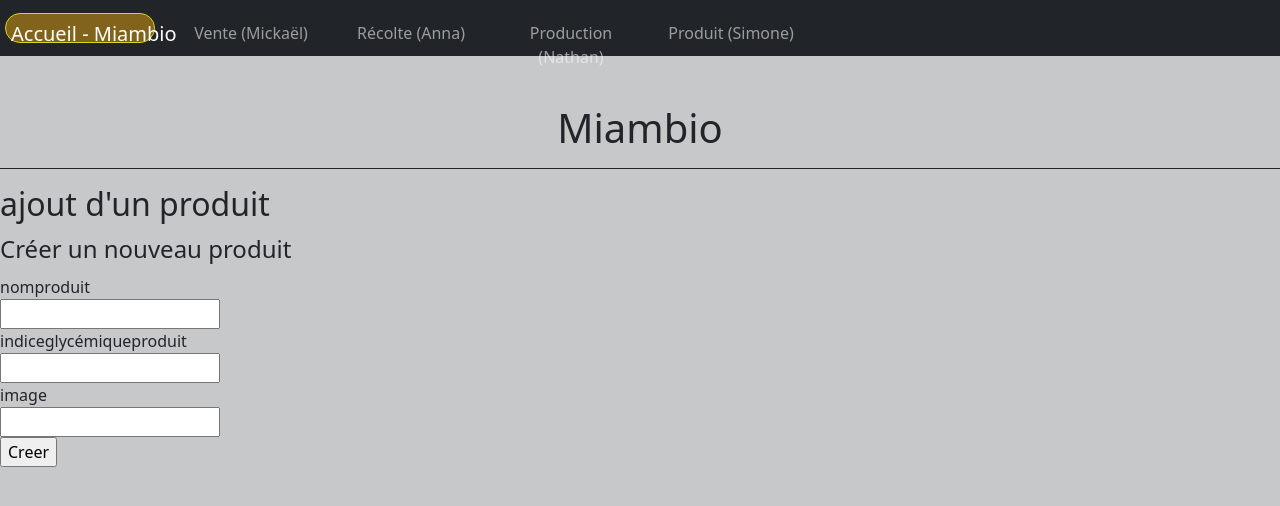
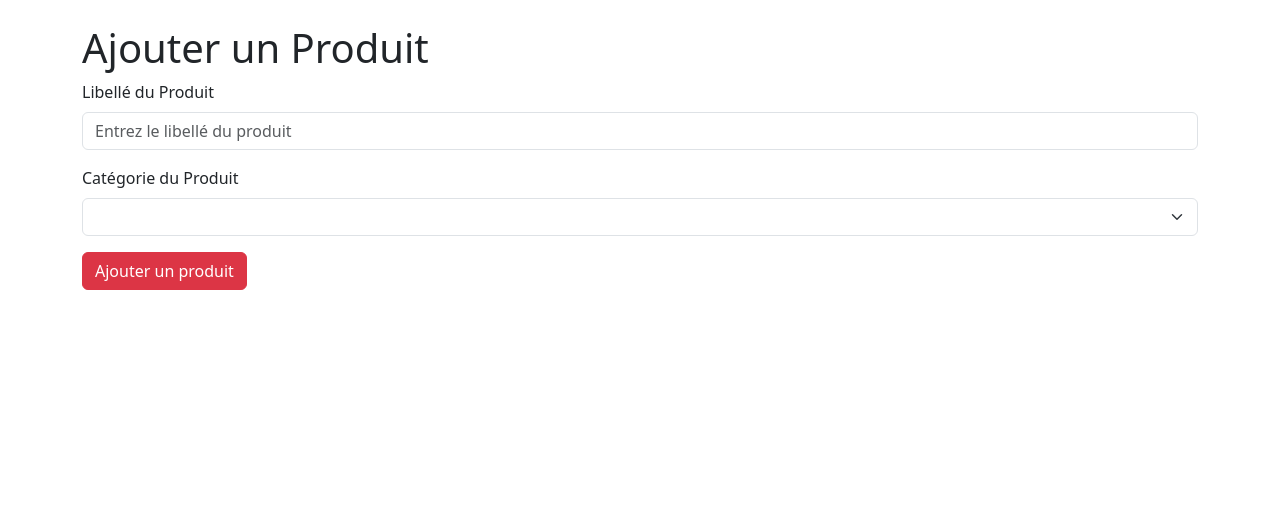
Before and after one commit to agaiffe2-iut90/Miambio, a Flask app: page /produit/add in a window 1280 px wide. Shown: the top 506 px of the page. Run offline with Flask 3, Linux system fonts and the light colour scheme; lists and menus that the app fills with data are empty; some libraries are stand-ins or nearby versions.

Commit message:
Update add_produit.html

```diff
--- a/PROJET FLASK/templates/produit/add_produit.html
+++ b/PROJET FLASK/templates/produit/add_produit.html
@@ -1,22 +1,34 @@
-{% extends 'layout.html' %}
+<!DOCTYPE html>
+<html lang="fr">
+<head>
+    <meta charset="UTF-8">
+    <meta name="viewport" content="width=device-width, initial-scale=1.0">
+    <title>Ajouter un Produit</title>
+    <!-- Inclure Bootstrap 5 CSS -->
+     <link rel="stylesheet" href="{{ url_for('static', filename='bootstrap/css/bootstrap.css') }}" >
+</head>
+<body>
+    <div class="container mt-4">
+        <h1>Ajouter un Produit</h1>
+        <form action="/produit/add" method="post">
+    <div class="mb-3">
+      <label for="lbproduit" class="form-label">Libellé du Produit</label>
+      <input type="text" class="form-control" id="lbproduit" name="lbproduit" placeholder="Entrez le libellé du produit" required>
+    </div>
+    <div class="mb-3">
+      <label for="Id_categorie_produit" class="form-label">Catégorie du Produit</label>
+      <select class="form-select" id="Id_categorie_produit" name="Id_categorie_produit" required>
+          {% for categorie in categories  %}
+                <option value="{{categorie.Id_categorie_produit}}">{{categorie.libelle_categorie}}</option>
+          {% endfor %}
+      </select>
+    </div>
 
-{% block title %}
-    <title>ajouter un produit</title>
-{% endblock %}
+         <button type="submit" class="btn btn-danger">Ajouter un produit</button>
+        </form>
+</div>
 
-{% block body %}
-  <h2>ajout d'un produit</h2>
-  <form method="post" action="/produit/add" >
-    <fieldset>
-        <legend> Créer un nouveau produit</legend>
-        <input type="hidden" name="id" size="18" value="" id="id">
-        <label for="nomproduit">nomproduit</label><br>
-        <input type="text" name="nomproduit" size="18" value="" id="nomproduit"><br>
-        <label for="indiceglycémiqueproduit">indiceglycémiqueproduit</label><br>
-        <input type="text" name="indiceglycémiqueproduit" size="18" value="" id="indiceglycémiqueproduit"><br>
-        <label for="image">image</label><br>
-        <input type="text" name="image" size="18" value="" id="image"><br>
-        <input type="submit" value="Creer" name="Valider" >
-    </fieldset>
-  </form>
-{% endblock %}
+    <!-- Inclure Bootstrap 5 JS (pour les fonctionnalités supplémentaires) -->
+    <script src="https://cdn.jsdelivr.net/npm/bootstrap@5.4.0/dist/js/bootstrap.min.js"></script>
+</body>
+</html>
```
